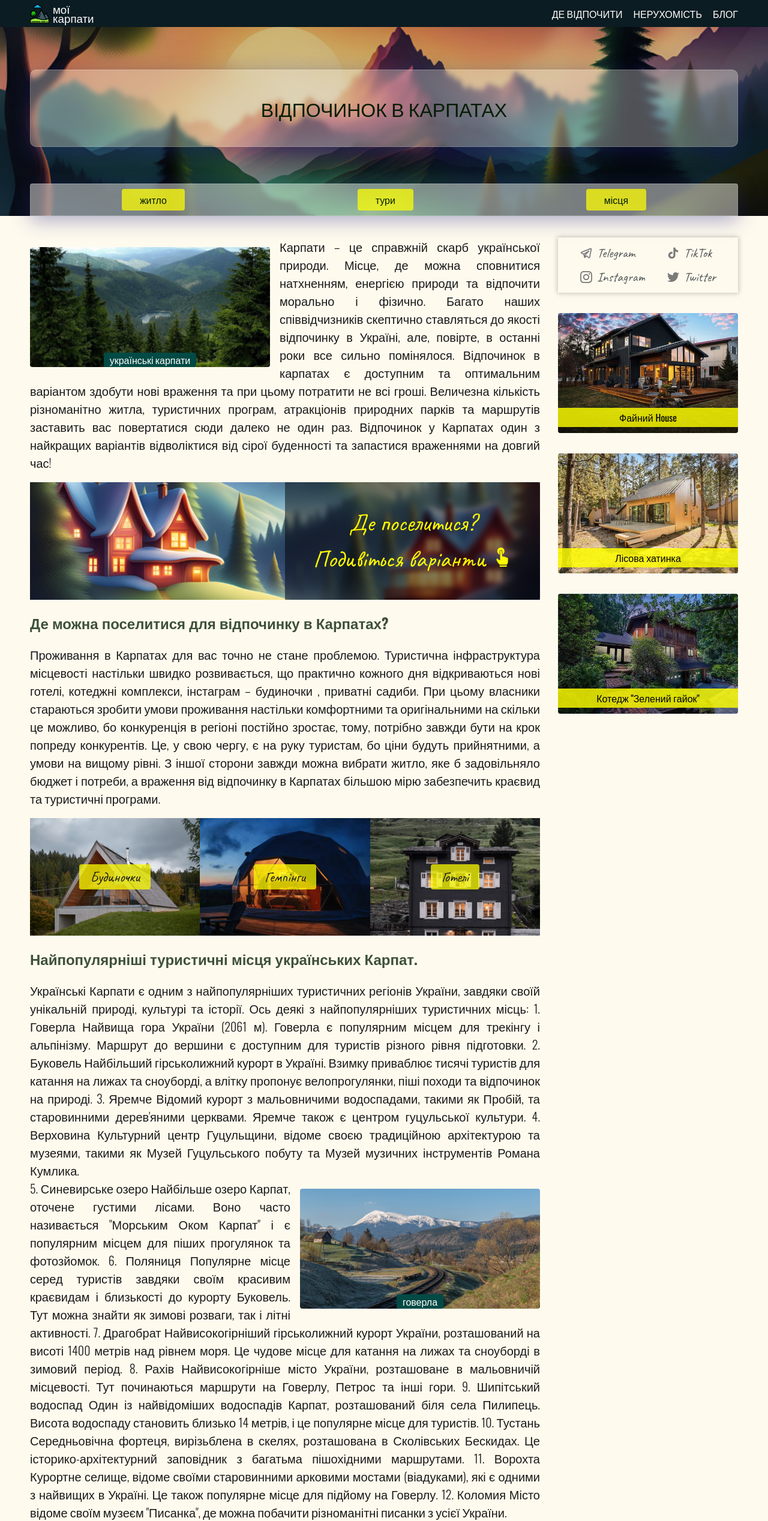
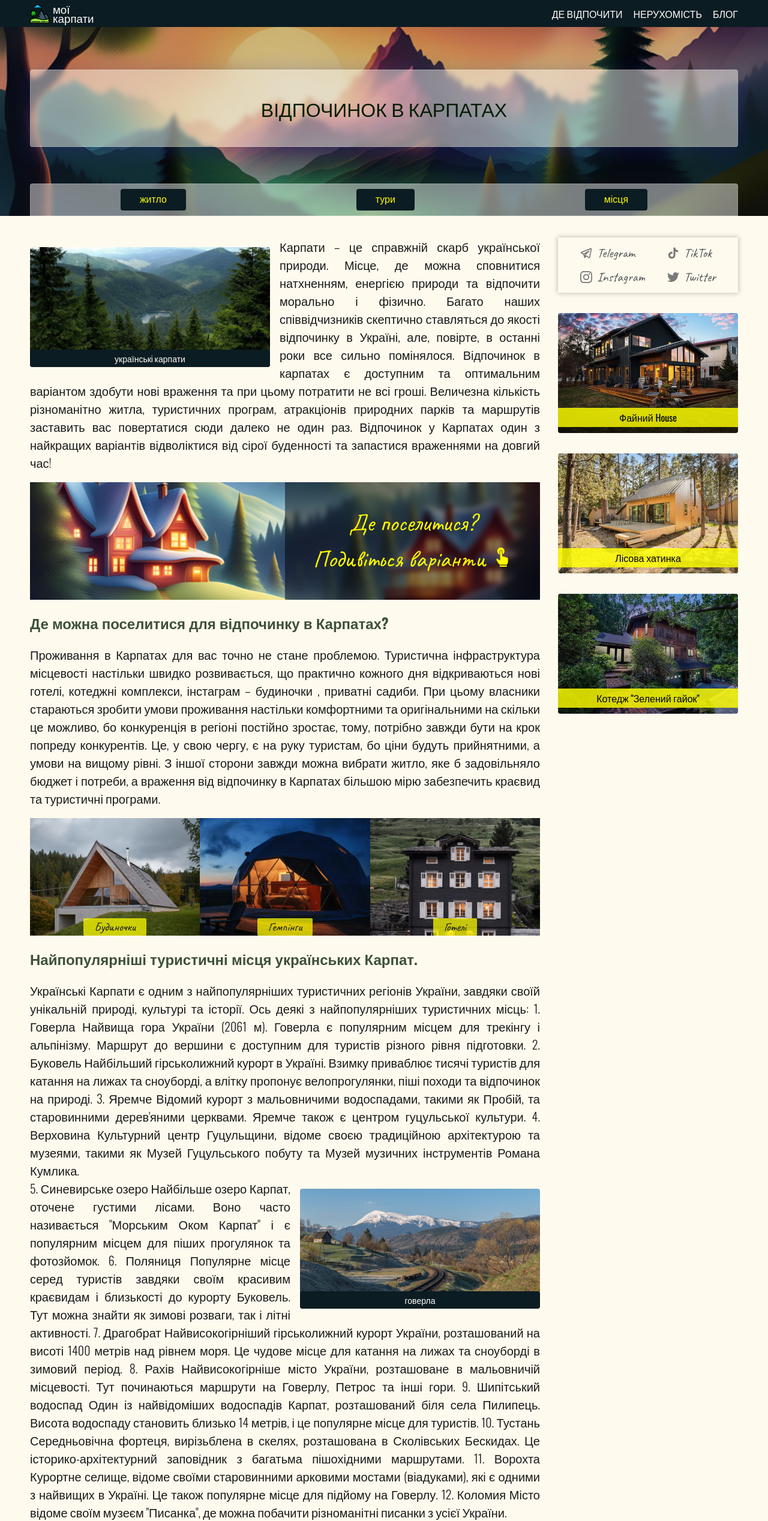
Before and after one commit to NazarHeletko/karpaty, a Next.js app: page / in a window 1280 px wide. Shown: the whole page at 60% size. Built offline with nearby package versions, Linux system fonts and the light colour scheme; grey boxes are pictures that could not be loaded.

Commit message:
little fix css

```diff
--- a/src/components/Baners/RealtyBanerGeneral/RealtyBanerGeneral.module.css
+++ b/src/components/Baners/RealtyBanerGeneral/RealtyBanerGeneral.module.css
@@ -3,14 +3,13 @@
     height: 196px;
     width: 100%;
     margin: 18px 0;
-    border-radius: 6px;
     display:flex;
     justify-content: end;
     box-sizing: border-box;
     transition: 0.4s border ease-in-out;
   }
   .realty-baner:hover {
-   border: 4px solid #ffff00ba;
+   border: 2px solid #ffff00ba;
   }
 
  .title {
--- a/src/components/Baners/RealtyBanerThreeItems/RealtyBanerThreeItems.module.css
+++ b/src/components/Baners/RealtyBanerThreeItems/RealtyBanerThreeItems.module.css
@@ -10,20 +10,21 @@
   position: relative;
   display: flex;
   justify-content: center;
-  align-items: center;
+  align-items: flex-end;
   cursor: pointer;
   box-sizing: border-box;
   transition: 0.4s border ease-in-out;
 }
 .item:hover {
-    border: 4px solid #ffff00ba;
+    border: 2px solid #ffff00ba;
 }
 .item span {
     position: relative;
     background-color: #ffff00ba;
-    padding: 6px 18px;
-    border-radius: 4px;
-    font-size: 24px;
+    padding: 2px 18px;
+    font-size: 20px;
+    border-radius: 2px;
+
 }
 @media only screen and (max-width: 500px) {
   .wrapper {
--- a/src/components/Blocks/ImageArticleLeft/ImageArticleLeft.module.css
+++ b/src/components/Blocks/ImageArticleLeft/ImageArticleLeft.module.css
@@ -14,11 +14,14 @@
 
 .article-image span {
     z-index: 0;
-    background-color: #024a45;
-    padding: 0px 10px;
+    background-color: #0b1c22;
+    padding: 4px 10px;
     border-radius: 4px;
     color: white;
     font-weight: 100;
+    width: 100%;
+    text-align: center;
+    font-size: 14px;
 }
 @media only screen and (max-width: 700px) {
   .article-image {
--- a/src/components/Blocks/ImageArticleRight/ImageArticleRight.module.css
+++ b/src/components/Blocks/ImageArticleRight/ImageArticleRight.module.css
@@ -14,11 +14,14 @@
 
 .article-image span {
     z-index: 0;
-    background-color: #024a45;
-    padding: 0px 10px;
+    background-color: #0b1c22;
+    padding: 4px 10px;
     border-radius: 4px;
     color: white;
     font-weight: 100;
+    width: 100%;
+    text-align: center;
+    font-size: 14px;
 }
 @media only screen and (max-width: 700px) {
   .article-image {
--- a/src/components/Page/ContentPage/ContentPageHeader/ContentPageHeader.module.css
+++ b/src/components/Page/ContentPage/ContentPageHeader/ContentPageHeader.module.css
@@ -12,11 +12,11 @@
     padding: 40px 0;
     display: flex;
     justify-content: center;
-    background: rgba(255, 255, 255, 0.3);
+    background: rgba(255, 255, 255, 0.46);
     box-shadow: 0 8px 32px 0 rgba(31, 38, 135, 0.37);
     backdrop-filter: blur(4.5px);
     -webkit-backdrop-filter: blur(4.5px);
-    border-radius: 10px;
+    border-radius: 4px;
     border: 1px solid rgba(255, 255, 255, 0.18);
   }
   .title-header h1 {
@@ -33,22 +33,22 @@
     position: absolute;
     bottom: 0;
     background: rgba(255, 255, 255, 0.46);
-    box-shadow: 0 8px 32px 0 rgba(31, 38, 135, 0.37);
     backdrop-filter: blur(4.5px);
     -webkit-backdrop-filter: blur(4.5px);
     border-radius: 4px 4px 0 0;
     border: 1px solid rgba(255, 255, 255, 0.18);
   }
   .title-menu a {
-    padding: 6px 30px;
-    color: #031d03;
+    padding: 2px 30px 6px 30px;
+    color: #fffa00;
     border-radius: 4px;
-    background-color: #ffff00ba;
+    background-color: #0b1c22;
     box-sizing: border-box;
     transition: 0.2s ease-in-out;
+    border: 2px solid #0b1c22;
   }
   .title-menu a:hover {
-    background-color: #00ffd2ba;
+    border: 2px solid #fffa00;
   }
 
 
```
